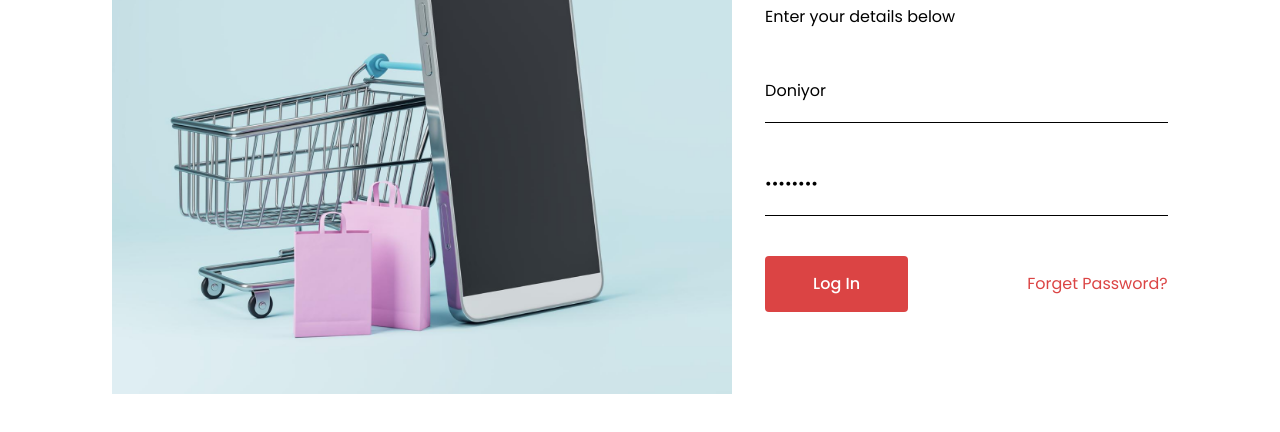
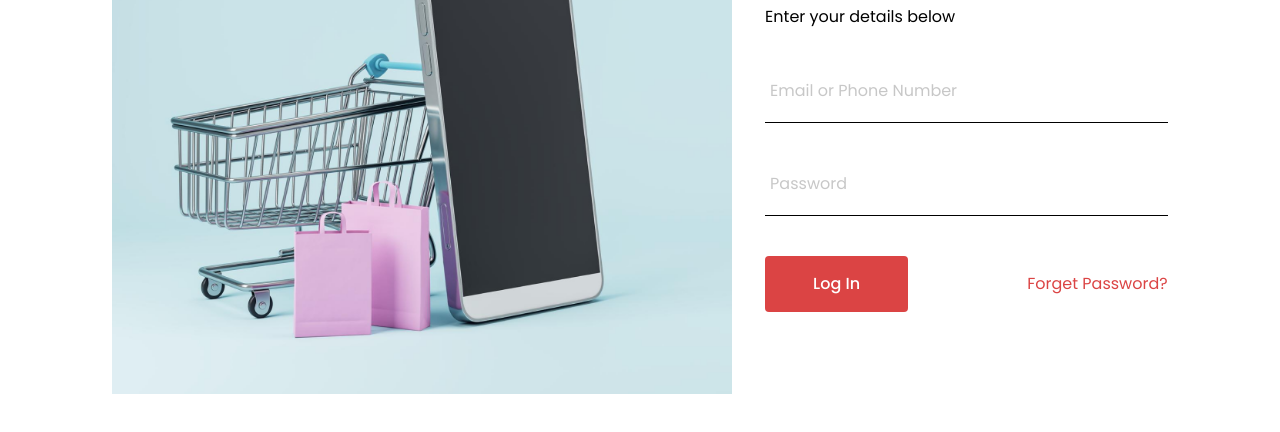
Before and after one commit to MusayevDoniyor/Exclusive, a plain HTML site: page login.html in a window 1280 px wide. Shown: the part 288-720 px from the top of the page. Drawn offline with nearby package versions, Linux system fonts and the light colour scheme.

Commit message:
fix issues in login

```diff
--- a/login.html
+++ b/login.html
@@ -111,7 +111,6 @@
                 placeholder="Email or Phone Number"
                 required
                 autocomplete="username"
-                value="Doniyor"
               />
             </label>
 
@@ -122,7 +121,6 @@
                 id="password"
                 placeholder="Password"
                 autocomplete="current-password"
-                value="12345678"
               />
             </label>
 
```
